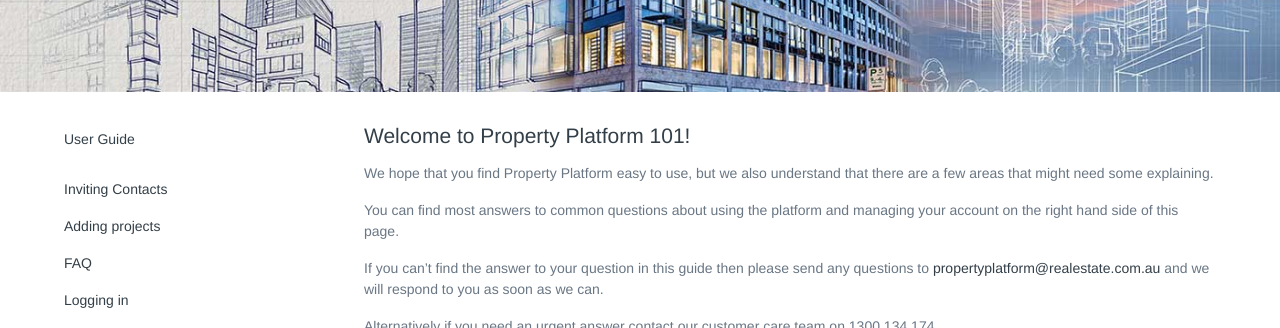
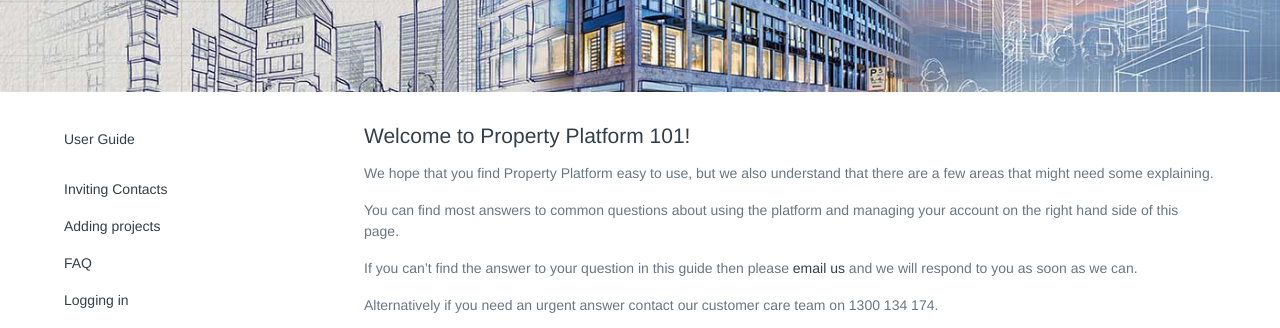
Before and after one commit to property-platform/property-platform.github.io, a Jekyll site: the page built from index.md, in a window 1280 px wide and 900 px high, scrolled down 308 px, cut to the strip 0-328 px from the top of the window. Built offline with Jekyll 4.4.1, drawn with Linux system fonts in a browser that asks for light colours; some web fonts are replaced.

Commit message:
email us link

```diff
--- a/index.md
+++ b/index.md
@@ -8,7 +8,7 @@ We hope that you find Property Platform easy to use, but we also understand that
 
 You can find most answers to common questions about using the platform and managing your account on the right hand side of this page.
 
-If you can’t find the answer to your question in this guide then please send any questions to <mailto: propertyplatform@realestate.com.au> and we will respond to you as soon as we can.
+If you can’t find the answer to your question in this guide then please [email us](mailto:propertyplatform@realestate.com.au) and we will respond to you as soon as we can.
 
 Alternatively if you need an urgent answer contact our customer care team on 1300 134 174.
 
```
